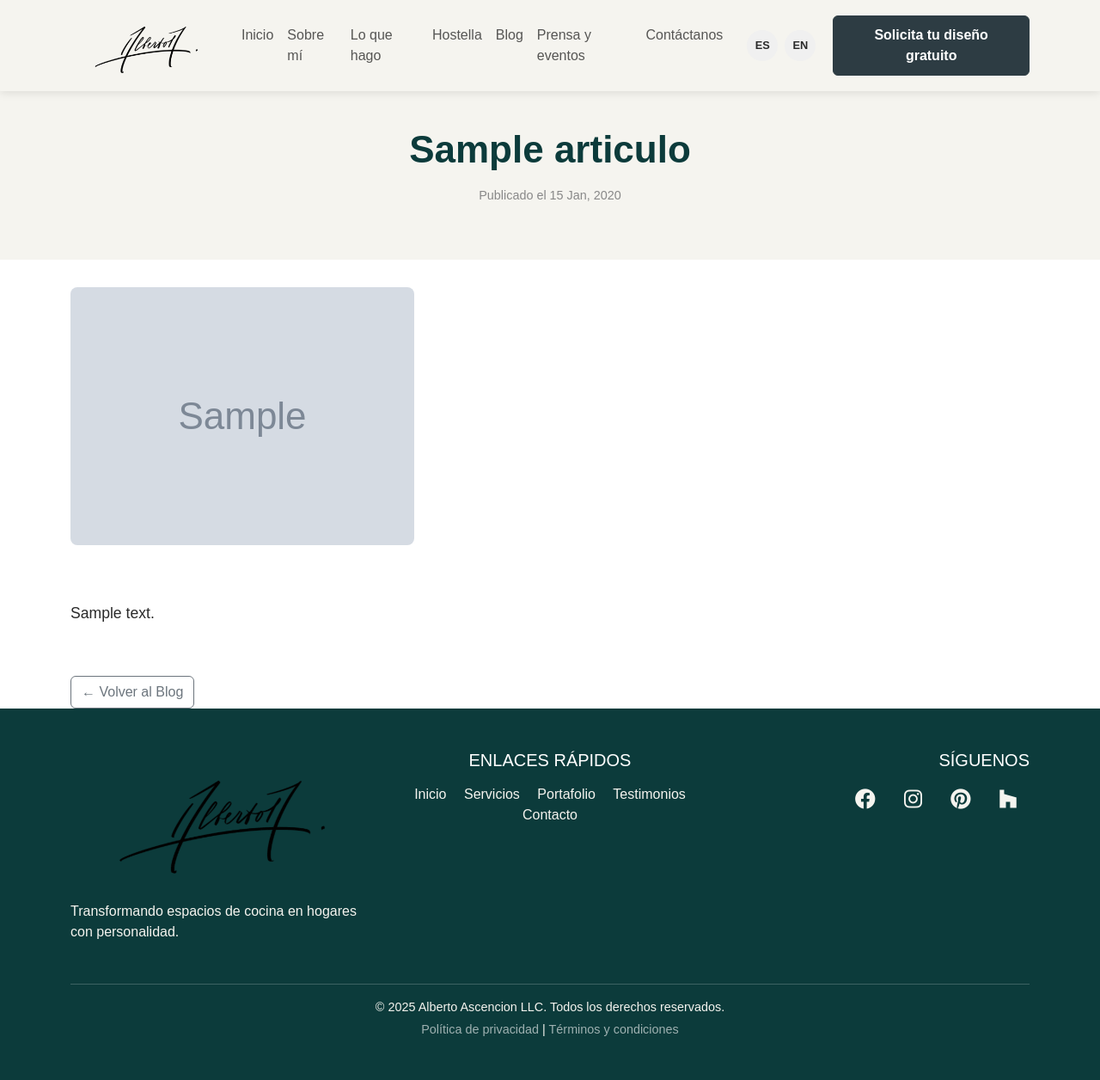
After one commit to michcardenas/alberto_web_personal, a Laravel app: a page that uses resources/views/blog/show.blade.php in a window 1280 px wide. The commit adds this page. Shown: the whole page at 86% size. Run offline with Laravel 12, Linux system fonts and the light colour scheme; tables that the repository leaves empty hold one stand-in row (values such as "Sample post"); grey boxes marked "Sample" are stand-in pictures; some libraries are stand-ins or nearby versions.

Commit message:
Segundo commit: Blog y edit de las vistas

```diff
--- /dev/null
+++ b/app/Http/Controllers/BlogController.php
@@ -0,0 +1,131 @@
+<?php
+
+namespace App\Http\Controllers;
+
+use Illuminate\Http\Request;
+use Illuminate\Support\Str;
+use Illuminate\Support\Facades\File;
+use App\Models\Articulo;
+
+class BlogController extends Controller
+{
+    // Vista pública del blog
+    public function index()
+    {
+        $articulos = Articulo::latest()->get();
+        return view('paginas.blog', compact('articulos')); // vista pública
+    }
+
+    // Vista pública de un artículo individual
+    public function show($slug)
+    {
+        $articulo = Articulo::where('slug', $slug)->firstOrFail();
+        return view('blog.show', compact('articulo'));
+    }
+
+    // Vista del panel admin: listar artículos
+    public function adminIndex()
+    {
+        $articulos = Articulo::latest()->get();
+        return view('admin.blog.index', compact('articulos'));
+    }
+
+    // Mostrar formulario para crear
+    public function create()
+    {
+        return view('admin.blog.create');
+    }
+
+    public function store(Request $request)
+    {
+        $data = $request->validate([
+            'titulo' => 'required|string|max:255',
+            'slug' => 'nullable|string|unique:articulos,slug',
+            'contenido' => 'required|string',
+            'imagen' => 'nullable|image|max:2048',
+        ]);
+
+        // Slug automático si no se especifica
+        $data['slug'] = $data['slug'] ?? \Str::slug($data['titulo']);
+
+          // 🔥 Limpia enlaces tipo <a> con nombres de imágenes
+        $data['contenido'] = preg_replace('/<a[^>]*>[^<]+\.(jpg|jpeg|png|gif)<\/a>/i', '', $data['contenido']);
+
+        if ($request->hasFile('imagen')) {
+            $nombreArchivo = uniqid() . '.' . $request->file('imagen')->getClientOriginalExtension();
+            $request->file('imagen')->move(public_path('uploads/articulos'), $nombreArchivo);
+            $data['imagen'] = 'uploads/articulos/' . $nombreArchivo;
+        }
+
+        Articulo::create($data);
+
+        return redirect()->route('admin.blog.index')->with('success', 'Artículo creado correctamente.');
+    }
+
+
+
+    // Mostrar formulario de edición
+    public function edit(Articulo $articulo)
+    {
+        return view('admin.blog.edit', compact('articulo'));
+    }
+
+    public function update(Request $request, Articulo $articulo)
+    {
+        $data = $request->validate([
+            'titulo' => 'required|string|max:255',
+            'slug' => 'nullable|string|unique:articulos,slug,' . $articulo->id,
+            'contenido' => 'required|string',
+            'imagen' => 'nullable|image|max:2048',
+        ]);
+
+        // Si no se provee slug, lo generamos del título
+        $data['slug'] = $data['slug'] ?? \Str::slug($data['titulo']);
+        // 🔥 Limpia enlaces tipo <a> con nombres de imágenes
+    $data['contenido'] = preg_replace('/<a[^>]*>[^<]+\.(jpg|jpeg|png|gif)<\/a>/i', '', $data['contenido']);
+
+        if ($request->hasFile('imagen')) {
+            // Elimina la imagen anterior si existe
+            if ($articulo->imagen && \File::exists(public_path($articulo->imagen))) {
+                \File::delete(public_path($articulo->imagen));
+            }
+
+            // Guarda nueva imagen en public/uploads/articulos/
+            $nombreArchivo = uniqid() . '.' . $request->file('imagen')->getClientOriginalExtension();
+            $request->file('imagen')->move(public_path('uploads/articulos'), $nombreArchivo);
+            $data['imagen'] = 'uploads/articulos/' . $nombreArchivo;
+        }
+
+        $articulo->update($data);
+
+        return redirect()->route('admin.blog.index')->with('success', 'Artículo actualizado correctamente.');
+    }
+
+    public function upload(Request $request)
+    {
+        if ($request->hasFile('file')) {
+            $file = $request->file('file');
+            $nombreArchivo = uniqid() . '.' . $file->getClientOriginalExtension();
+            $file->move(public_path('uploads/articulos'), $nombreArchivo);
+
+            return response()->json([
+                'url' => asset('uploads/articulos/' . $nombreArchivo),
+            ]);
+        }
+
+        return response()->json(['error' => 'No se subió ningún archivo'], 400);
+    }
+
+
+    // Eliminar artículo
+    public function destroy(Articulo $articulo)
+    {
+        if ($articulo->imagen && \Storage::disk('public')->exists($articulo->imagen)) {
+            \Storage::disk('public')->delete($articulo->imagen);
+        }
+
+        $articulo->delete();
+
+        return redirect()->route('admin.blog.index')->with('success', 'Artículo eliminado.');
+    }
+}
--- a/app/Http/Controllers/PageController.php
+++ b/app/Http/Controllers/PageController.php
@@ -123,11 +123,6 @@ public function hostella()
     return view('paginas.hostella');
 }
 
-public function blog()
-{
-    return view('paginas.blog');
-}
-
 public function prensaEventos()
 {
     return view('paginas.prensa-eventos');
--- /dev/null
+++ b/app/Models/Articulo.php
@@ -0,0 +1,18 @@
+<?php
+
+namespace App\Models;
+
+use Illuminate\Database\Eloquent\Model;
+use Illuminate\Support\Str;
+
+class Articulo extends Model
+{
+    protected $fillable = ['titulo', 'slug', 'descripcion', 'contenido', 'imagen'];
+
+    protected static function booted()
+    {
+        static::creating(function ($articulo) {
+            $articulo->slug = $articulo->slug ?? Str::slug($articulo->titulo);
+        });
+    }
+}
--- /dev/null
+++ b/resources/views/blog/show.blade.php
@@ -0,0 +1,77 @@
+@extends('layouts.app')
+
+@section('title', $articulo->titulo)
+
+@section('content')
+<style>
+    :root {
+        --brand-primary: #2d3c43;
+        --brand-dark: #0c3b3b;
+        --brand-beige: #d5c6b1;
+        --brand-gray: #2a2a2a;
+        --brand-light: #f5f4ef;
+    }
+
+
+    .article-header {
+        background-color: var(--brand-light);
+        padding: 3rem 0;
+        text-align: center;
+    }
+
+    .article-title {
+        font-size: 2.75rem;
+        font-weight: 700;
+        color: var(--brand-dark);
+    }
+
+    .article-meta {
+        color: #888;
+        font-size: 0.9rem;
+        margin-top: 0.5rem;
+    }
+
+    .article-content img {
+        max-width: 100%;
+        height: auto;
+        margin: 2rem 0;
+        border-radius: 8px;
+    }
+
+    .article-body {
+        font-size: 1.1rem;
+        line-height: 1.8;
+        color: var(--brand-gray);
+        padding: 2rem 0;
+    }
+
+    .article-body img {
+        display: block;
+        margin: 1.5rem auto;
+        max-width: 100%;
+        border-radius: 0.75rem;
+        box-shadow: 0 8px 16px rgba(0,0,0,0.08);
+    }
+</style>
+
+<div class="article-header">
+    <div class="container">
+        <h1 class="article-title">{{ $articulo->titulo }}</h1>
+        <p class="article-meta">Publicado el {{ $articulo->created_at->format('d M, Y') }}</p>
+    </div>
+</div>
+
+<div class="container article-content">
+    @if ($articulo->imagen)
+        <img src="{{ asset($articulo->imagen) }}" alt="{{ $articulo->titulo }}">
+    @endif
+
+    <div class="article-body">
+        {!! $articulo->contenido !!}
+    </div>
+
+    <div class="text-start mt-4">
+        <a href="{{ route('blog') }}" class="btn btn-outline-secondary">&larr; Volver al Blog</a>
+    </div>
+</div>
+@endsection
--- a/resources/views/layouts/app.blade.php
+++ b/resources/views/layouts/app.blade.php
@@ -9,6 +9,8 @@
 
     <!-- Bootstrap CSS -->
     <link href="https://cdn.jsdelivr.net/npm/bootstrap@5.3.0-alpha1/dist/css/bootstrap.min.css" rel="stylesheet">
+    <link href="https://unpkg.com/aos@2.3.1/dist/aos.css" rel="stylesheet">
+    <link rel="stylesheet" href="https://unpkg.com/trix@2.0.0/dist/trix.css">
     <!-- Font Awesome -->
     <link rel="stylesheet" href="https://cdnjs.cloudflare.com/ajax/libs/font-awesome/6.0.0/css/all.min.css">
 
@@ -664,6 +666,46 @@
     </footer>
     <!-- Bootstrap JS Bundle with Popper -->
     <script src="https://cdn.jsdelivr.net/npm/bootstrap@5.3.0-alpha1/dist/js/bootstrap.bundle.min.js"></script>
+    <script src="https://unpkg.com/aos@2.3.1/dist/aos.js"></script>
+    <script src="https://unpkg.com/trix@2.0.0/dist/trix.umd.min.js"></script>
+    <script>
+        AOS.init({
+            duration: 1000,
+            once: true
+        });
+    </script>
+
+    <script>
+        document.addEventListener("trix-attachment-add", function(event) {
+            if (event.attachment.file) {
+                uploadFileAttachment(event.attachment);
+            }
+        });
+
+        function uploadFileAttachment(attachment) {
+            const file = attachment.file;
+            const form = new FormData();
+            form.append("file", file);
+
+            fetch("{{ route('blog.upload') }}", {
+                    method: "POST",
+                    headers: {
+                        "X-CSRF-TOKEN": "{{ csrf_token() }}"
+                    },
+                    body: form
+                })
+                .then(response => response.json())
+                .then(data => {
+                    attachment.setAttributes({
+                        url: data.url,
+                        href: data.url
+                    });
+                })
+                .catch(error => {
+                    console.error("Upload failed:", error);
+                });
+        }
+    </script>
 </body>
 
 </html>
--- a/routes/web.php
+++ b/routes/web.php
@@ -5,6 +5,7 @@ use Illuminate\Support\Facades\Route;
 use App\Http\Controllers\PageController;
 use App\Http\Controllers\PaginaController;
 use App\Http\Controllers\GlobalController;
+use App\Http\Controllers\BlogController;
 
 
 
@@ -45,10 +46,26 @@ Route::prefix('admin/paginas')->middleware(['auth'])->group(function () {
     Route::post('/{pagina}/secciones/{seccion}/update', [PaginaController::class, 'updateSeccion'])->name('paginas.secciones.update');
 });
 
+
+// web.php
+
+Route::prefix('admin')->middleware(['auth'])->group(function () {
+    Route::get('/articulos', [BlogController::class, 'adminIndex'])->name('admin.blog.index');
+    Route::get('/articulos/crear', [BlogController::class, 'create'])->name('blog.create');
+    Route::post('/articulos', [BlogController::class, 'store'])->name('admin.blog.store');
+    Route::get('/articulos/{articulo}/editar', [BlogController::class, 'edit'])->name('admin.blog.edit');
+    Route::put('/articulos/{articulo}', [BlogController::class, 'update'])->name('admin.blog.update');
+    Route::delete('/articulos/{articulo}', [BlogController::class, 'destroy'])->name('blog.destroy');
+});
+
+Route::post('/blog/upload', [BlogController::class, 'upload'])->name('blog.upload');
+
+
+Route::get('/blog', [BlogController::class, 'index'])->name('blog');
+Route::get('/blog/{slug}', [BlogController::class, 'show'])->name('blog.show');
 Route::get('/sobre-mi', [PageController::class, 'sobreMi'])->name('sobre-mi');
 Route::get('/lo-que-hago', [PageController::class, 'loQueHago'])->name('lo-que-hago');
 Route::get('/hostella', [PageController::class, 'hostella'])->name('hostella');
-Route::get('/blog', [PageController::class, 'blog'])->name('blog');
 Route::get('/prensa-eventos', [PageController::class, 'prensaEventos'])->name('prensa-eventos');
 Route::get('/contacto', [PageController::class, 'contacto'])->name('contacto');
 
```
Also changed, not shown: app/Http/Controllers/PaginaController.php (+33 -4 lines), resources/views/admin/blog/create.blade.php (added, +76 -0 lines), resources/views/admin/blog/edit.blade.php (added, +76 -0 lines), resources/views/admin/blog/index.blade.php (added, +31 -0 lines), resources/views/admin/paginas/edit-seccion.blade.php (+20 -3 lines), resources/views/paginas/blog.blade.php (+6 -20 lines), resources/views/paginas/contacto.blade.php (+15 -9 lines), resources/views/paginas/sobre-mi.blade.php (+42 -11 lines), database/migrations/2025_06_13_212154_create_articulos_table.php (added), 1 other file. Lines whose indentation alone changed are shown as unchanged.
